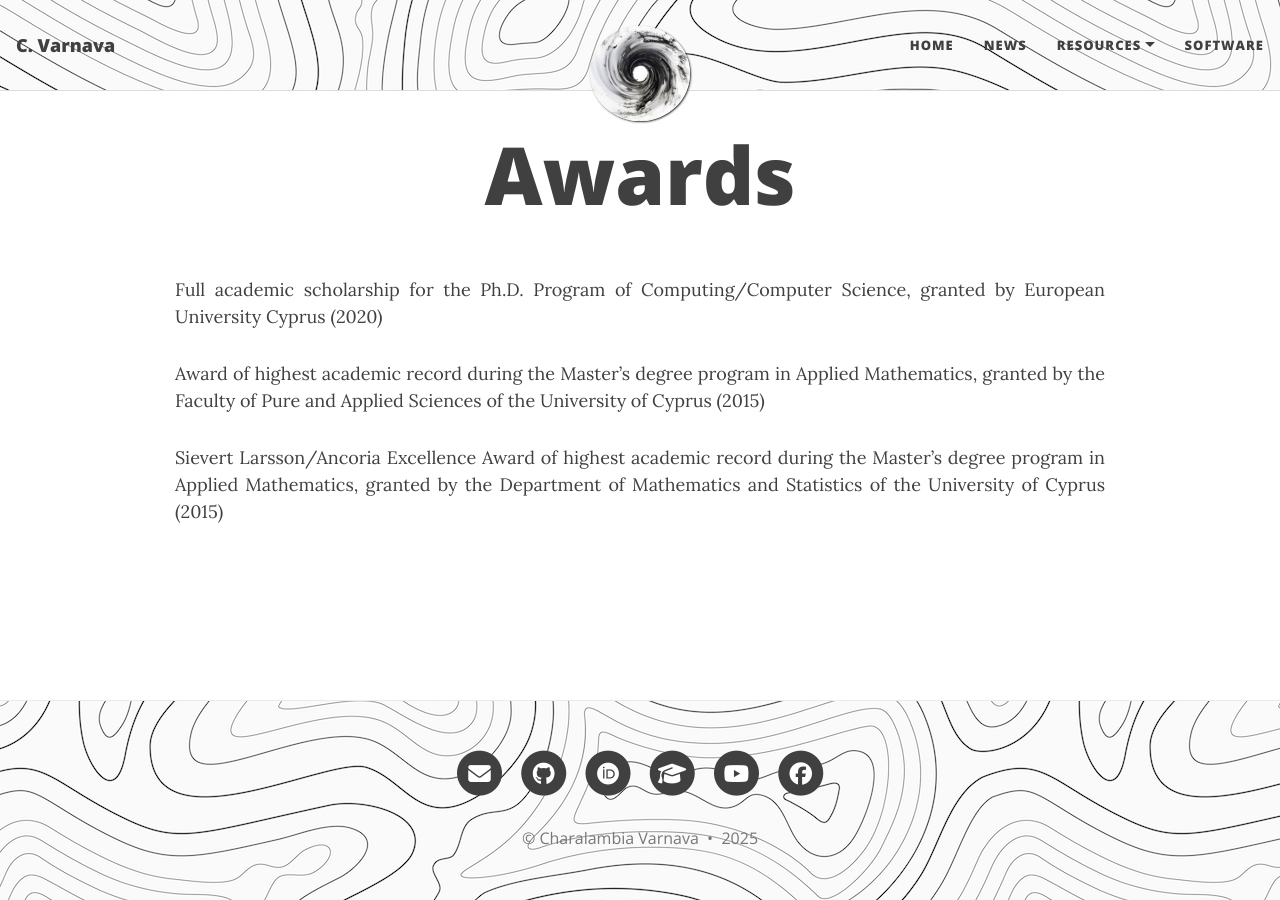
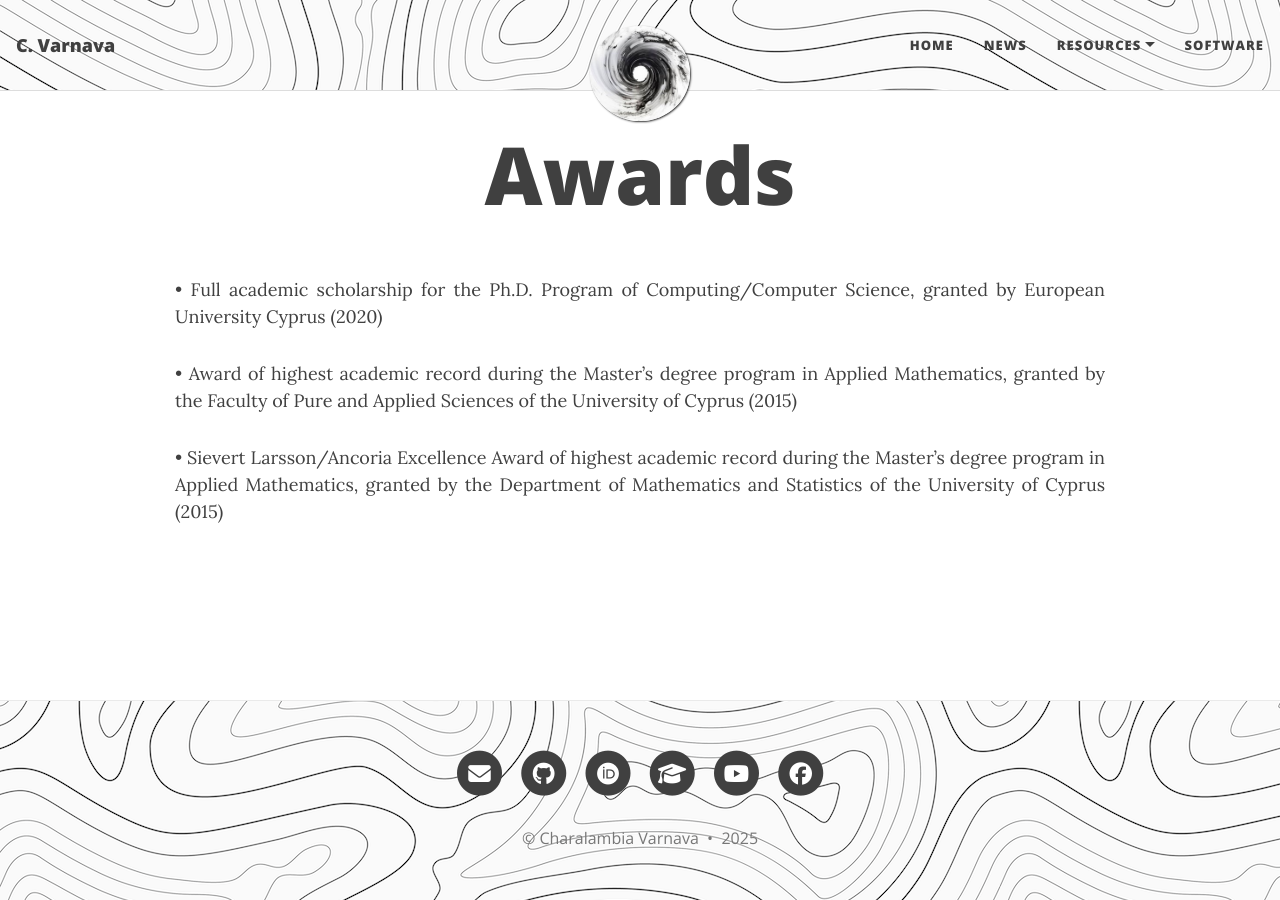
Before and after one commit to ch-var/ch-var.github.io, a Jekyll site: the page built from awards.html, in a window 1280 px wide. Built offline with Jekyll 4.4.1, drawn with Linux system fonts in a browser that asks for light colours.

Commit message:
Update awards.html

```diff
--- a/awards.html
+++ b/awards.html
@@ -20,6 +20,6 @@ title: Awards
   }
 </style>
 
-<p align='justify'>Full academic scholarship for the Ph.D. Program of Computing/Computer Science, granted by European University Cyprus (2020) </p>
-<p align='justify'>Award of highest academic record during the Master’s degree program in Applied Mathematics, granted by the Faculty of Pure and Applied Sciences of the University of Cyprus (2015) </p>
-<p align='justify'>Sievert Larsson/Ancoria Excellence Award of highest academic record during the Master’s degree program in Applied Mathematics, granted by the Department of Mathematics and Statistics of the University of Cyprus (2015)</p>
+<p align='justify'>• Full academic scholarship for the Ph.D. Program of Computing/Computer Science, granted by European University Cyprus (2020) </p>
+<p align='justify'>• Award of highest academic record during the Master’s degree program in Applied Mathematics, granted by the Faculty of Pure and Applied Sciences of the University of Cyprus (2015) </p>
+<p align='justify'>• Sievert Larsson/Ancoria Excellence Award of highest academic record during the Master’s degree program in Applied Mathematics, granted by the Department of Mathematics and Statistics of the University of Cyprus (2015)</p>
```
